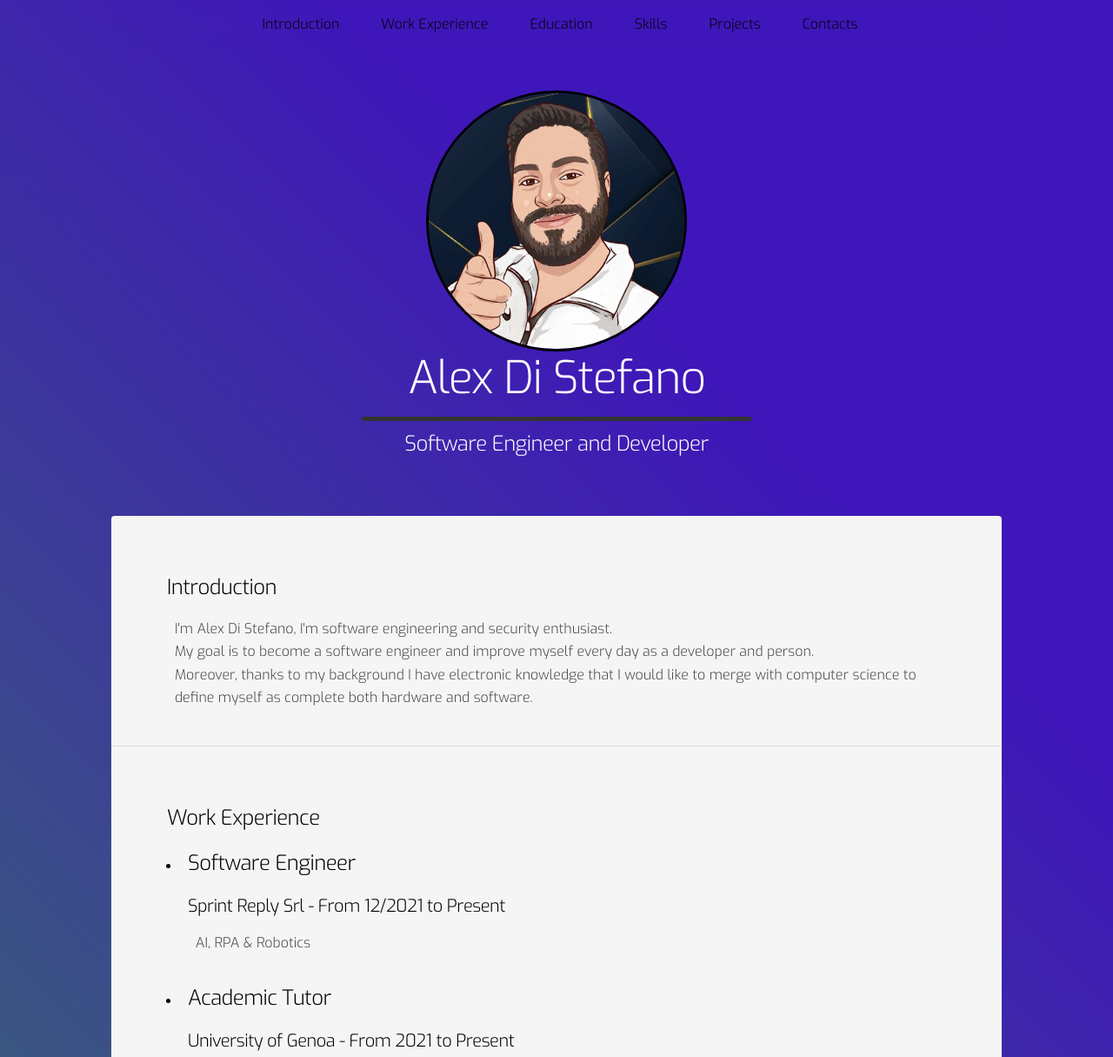
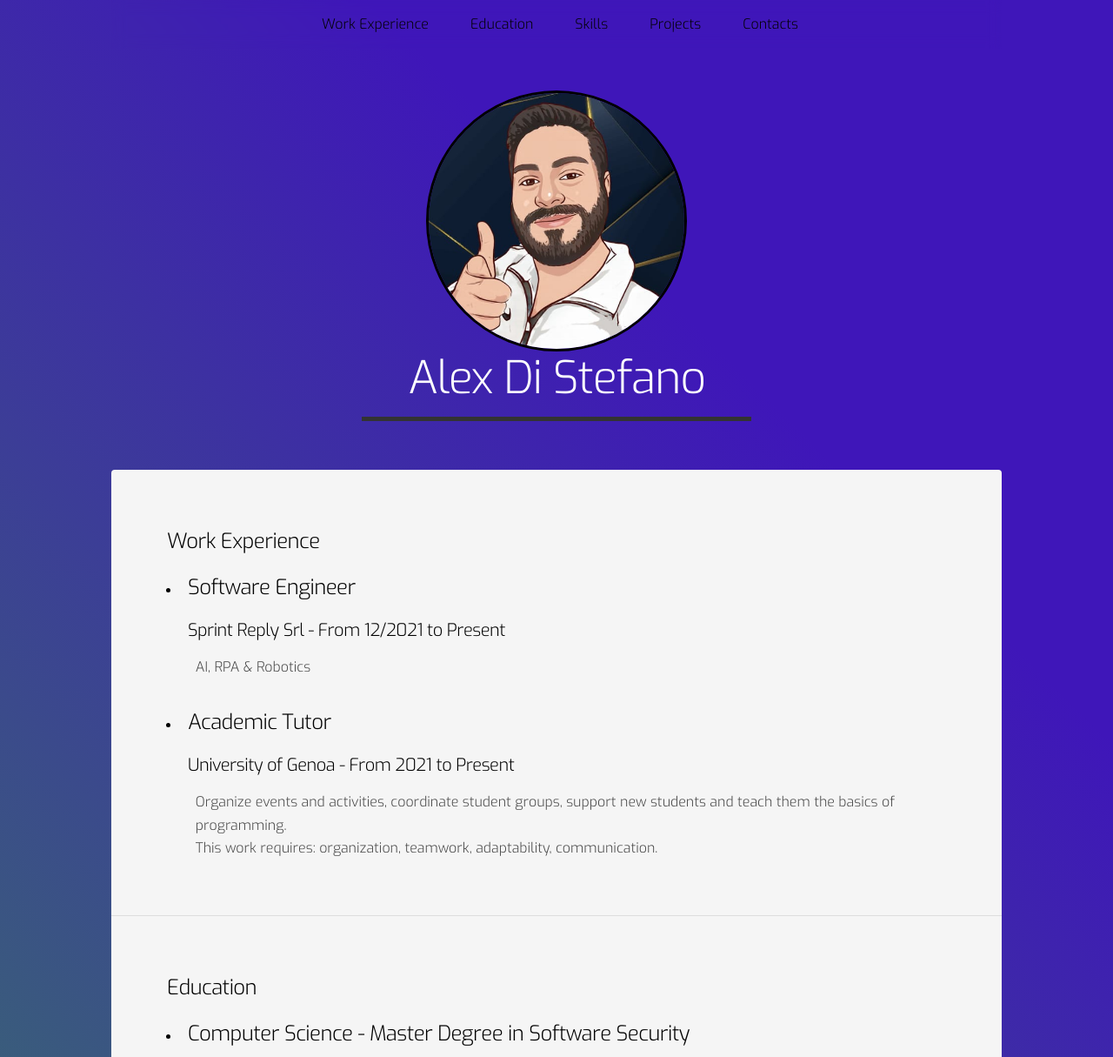
Before and after one commit to xDiste/xDiste.github.io, a plain HTML site: page index.html in a window 1280 px wide. Shown: the top 1215 px of the page at 87% size. Drawn offline with Linux system fonts and the light colour scheme.

Commit message:
Update index.html

```diff
--- a/index.html
+++ b/index.html
@@ -1,7 +1,7 @@
 <!DOCTYPE HTML>
 <html>
 	<head>
-		<title>Alex Di Stefano - Software Engineer and Developer</title>
+		<title>Alex Di Stefano</title>
 		<meta charset="utf-8" />
 		<meta name="viewport" content="width=device-width, initial-scale=1, user-scalable=no" />
 		<link rel="stylesheet" href="assets/css/main.css" />
@@ -22,7 +22,6 @@
 			<nav class="navbar">
 				<div class="nav-links">
 					<ul>
-						<li><a href="#intro">Introduction</a></li>
 						<li><a href="#work">Work Experience</a></li>
 						<li><a href="#education">Education</a></li>
 						<li><a href="#skills">Skills</a></li>
@@ -37,29 +36,11 @@
 				<span class="logo"><img src="assets/images/ProPic.jpeg" alt="propic"/></span>
 				<h1>Alex Di Stefano</h1>
 				<hr class="hr-light w-50">
-				<h2>Software Engineer and Developer</h2>
 			</header>
 
 
 			<!-- Main -->
 			<div id="main">
-
-				<!-- Introduction -->
-				<section id="intro" class="main">
-					<div class="spotlight">
-						<div class="content">
-							<header class="major">
-								<h2>Introduction</h2>
-							</header>
-							<p>
-								I'm Alex Di Stefano, I'm software engineering and security enthusiast.<br>
-								My goal is to become a software engineer and improve myself every day as a developer and person.<br>
-								Moreover, thanks to my background I have electronic knowledge that I would like to merge with computer science to define myself as complete both hardware and software.
-							</p>
-						</div>
-					</div>
-				</section>
-
 				<!-- Work Experience -->
 				<section id="work" class="main">
 					<div class="spotlight">
@@ -94,7 +75,7 @@
 							</header>
 							<ul>
 								<li>
-									<h2>Computer Science - Master Degree in Software Engineering</h2>
+									<h2>Computer Science - Master Degree in Software Security</h2>
 									<h3>University of Genoa - Present</h3>
 								</li>
 								<li>
```
